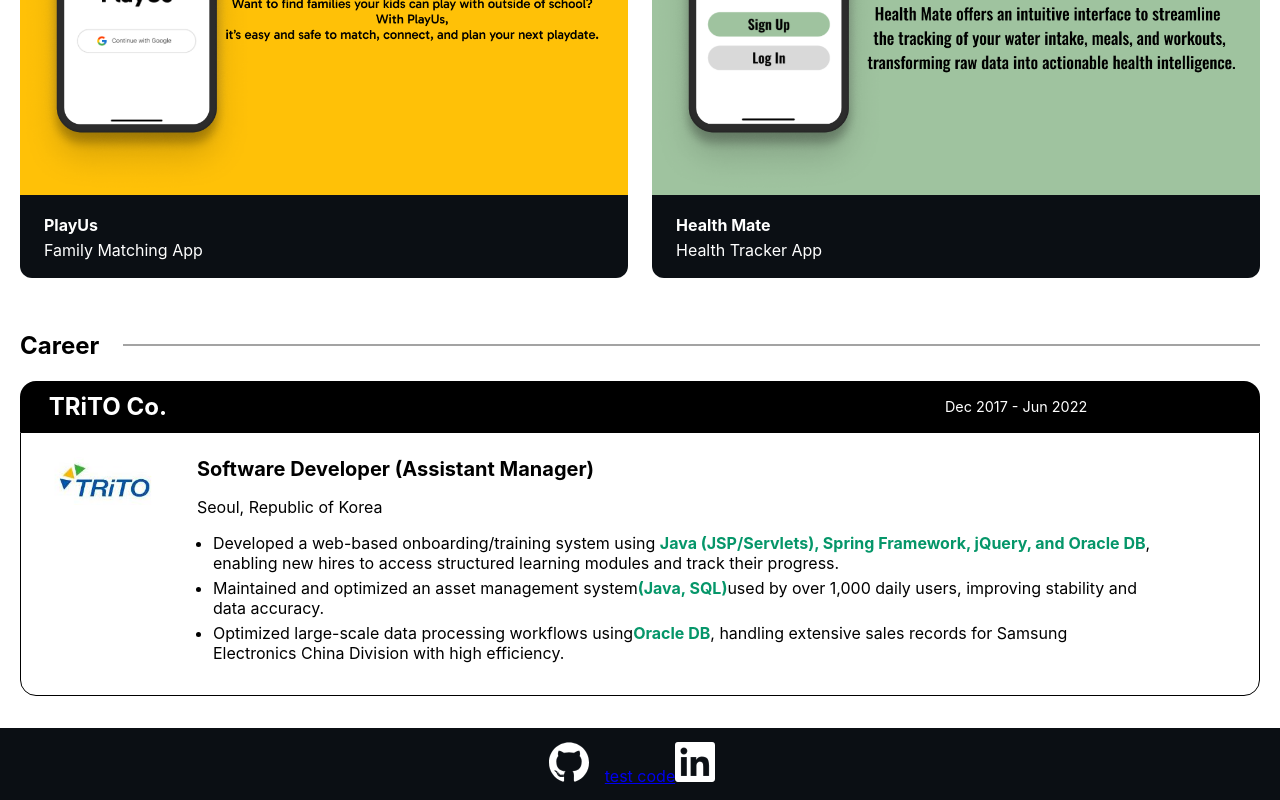
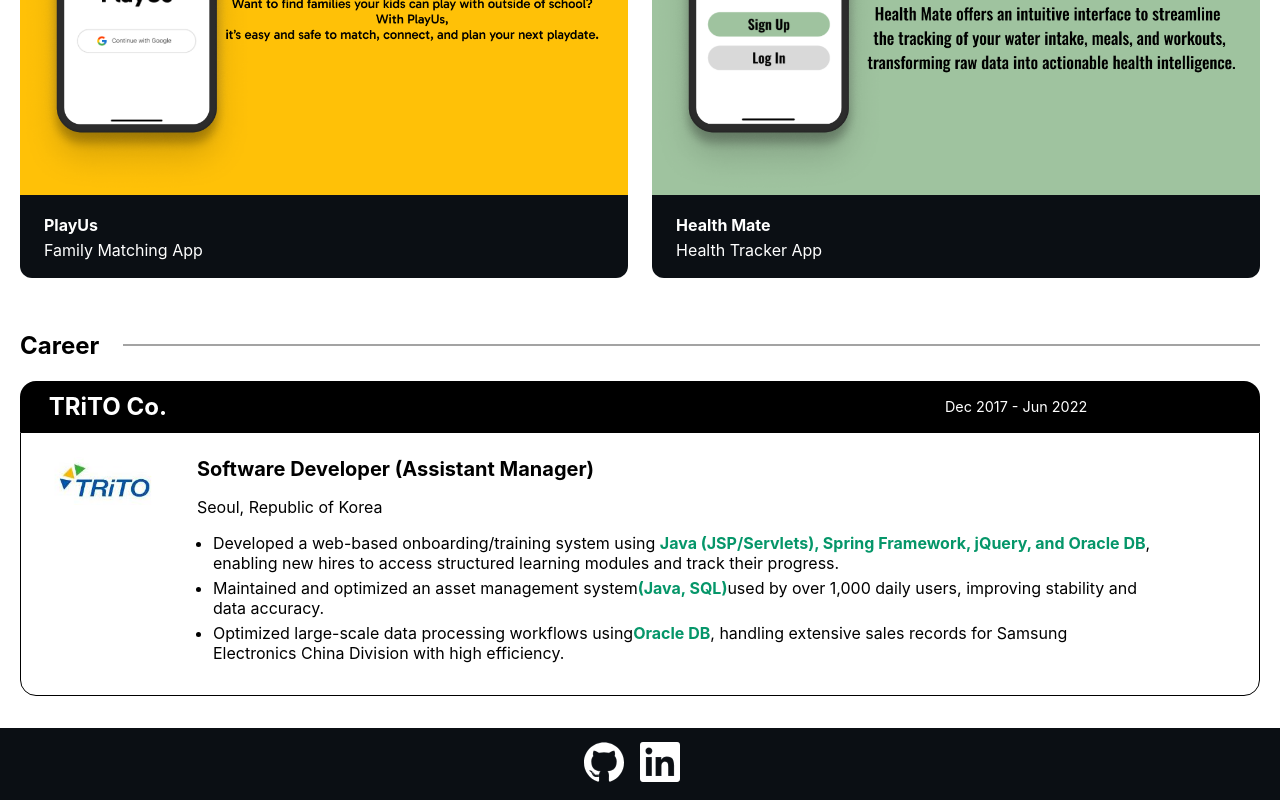
Before and after one commit to lee00866/lee00866.github.io, a React (Create React App) app: page / in a window 1280 px wide. Shown: the part 1455-2255 px from the top of the page. Built offline with nearby package versions, Linux system fonts and the light colour scheme.

Commit message:
test: test deploy

```diff
--- a/src/components/Footer/Footer.jsx
+++ b/src/components/Footer/Footer.jsx
@@ -15,7 +15,6 @@
           href="https://www.linkedin.com/in/eunji-lee-86b87a261/"
           target="_blank"
         >
-          test code
           <LinkedInIcon className={styles.icon} />
         </a>
       </div>
```
